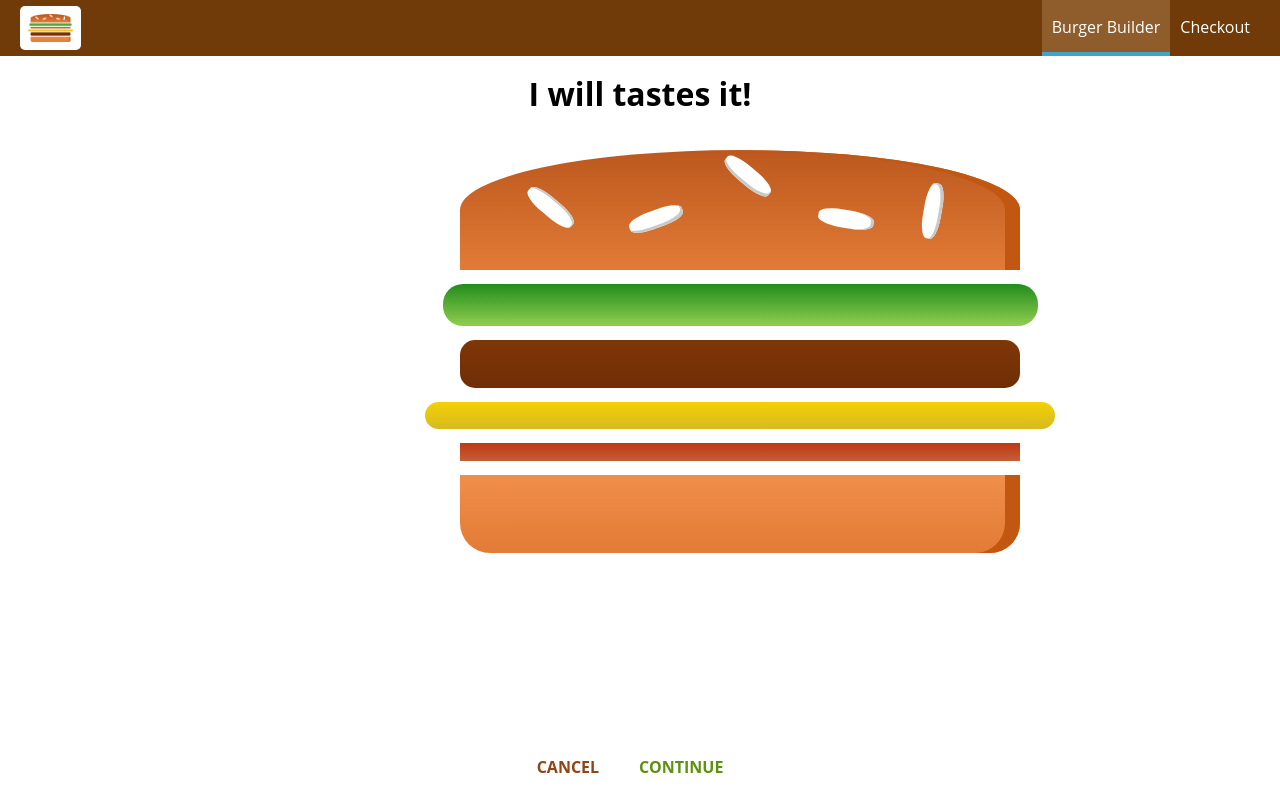
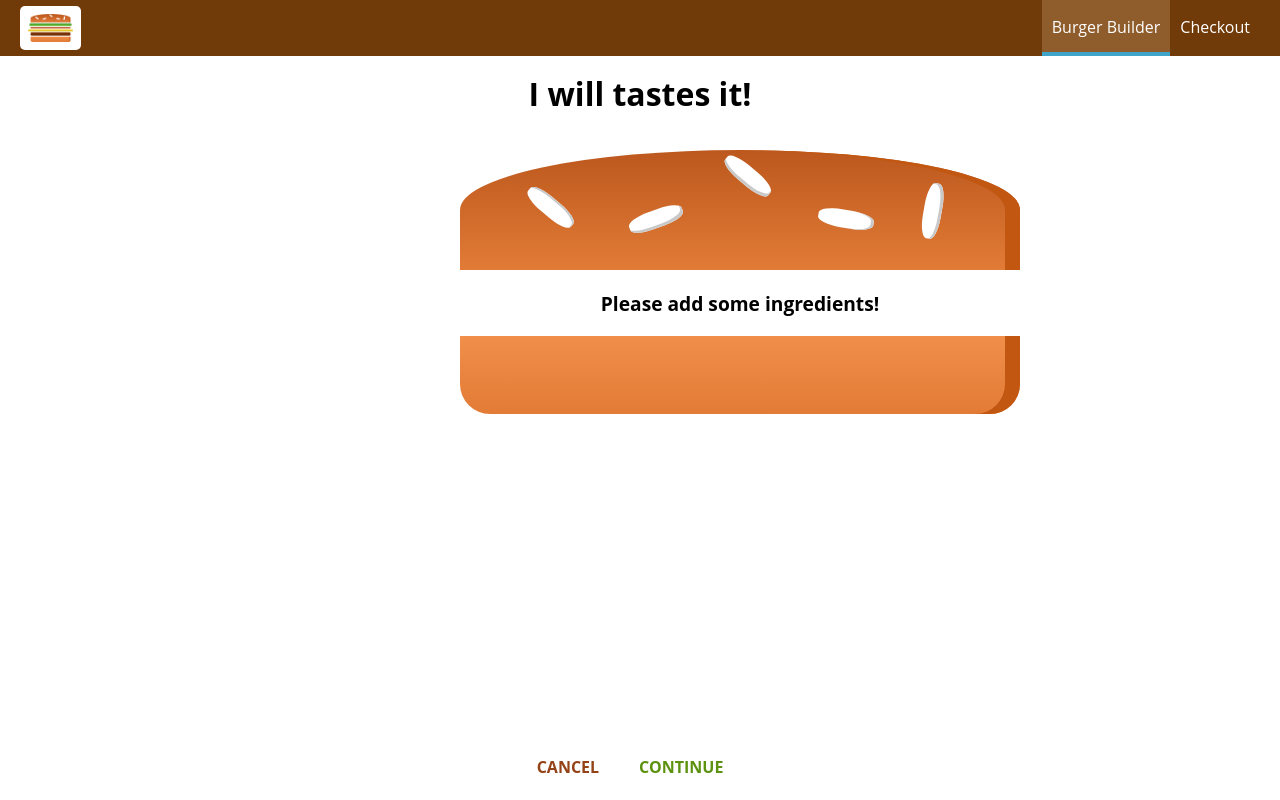
Before and after one commit to mathieu-keller/Burger_Creator_Training, a React (Create React App) app: page /checkout in a window 1280 px wide. Built offline with nearby package versions, Linux system fonts and the light colour scheme.

Commit message:
Add queryparams for checkout

```diff
--- a/src/containers/BurgerBuilder/BurgerBuilder.js
+++ b/src/containers/BurgerBuilder/BurgerBuilder.js
@@ -82,7 +82,14 @@ const BurgerBuilder = props => {
                 setLoading(false);
                 setPurchasing(false);
             });*/
-        props.history.push('/checkout');
+        const queryParmas = [];
+        for (let i in ingredients) {
+            queryParmas.push(encodeURIComponent(i) + '=' + encodeURIComponent(ingredients[i]))
+        }
+        props.history.push({
+            pathname: '/checkout',
+            search: '?' + queryParmas.join('&')
+        });
     };
     let burger = <Spinner/>;
     let orderSummery = null;
--- a/src/containers/Checkout/Checkout.js
+++ b/src/containers/Checkout/Checkout.js
@@ -1,13 +1,17 @@
-import React, {useState} from 'react';
+import React, {useEffect, useState} from 'react';
 import CheckoutSummary from "../../components/Order/CheckoutSummary/CheckoutSummary";
 
 const Checkout = props => {
-    const [ingredients] = useState({
-        salad: 1,
-        meat: 1,
-        cheese: 1,
-        bacon: 1,
-    });
+    const [ingredients, setIngredients] = useState({});
+
+    useEffect(() => {
+        const query = new URLSearchParams(props.location.search);
+        const newIngredients = {};
+        for (let param of query.entries()) {
+            newIngredients[param[0]] = +param[1];
+        }
+        setIngredients(newIngredients);
+    }, [props.location.search]);
 
     const checkoutCancelledHandler = () => {
         props.history.goBack();
```
